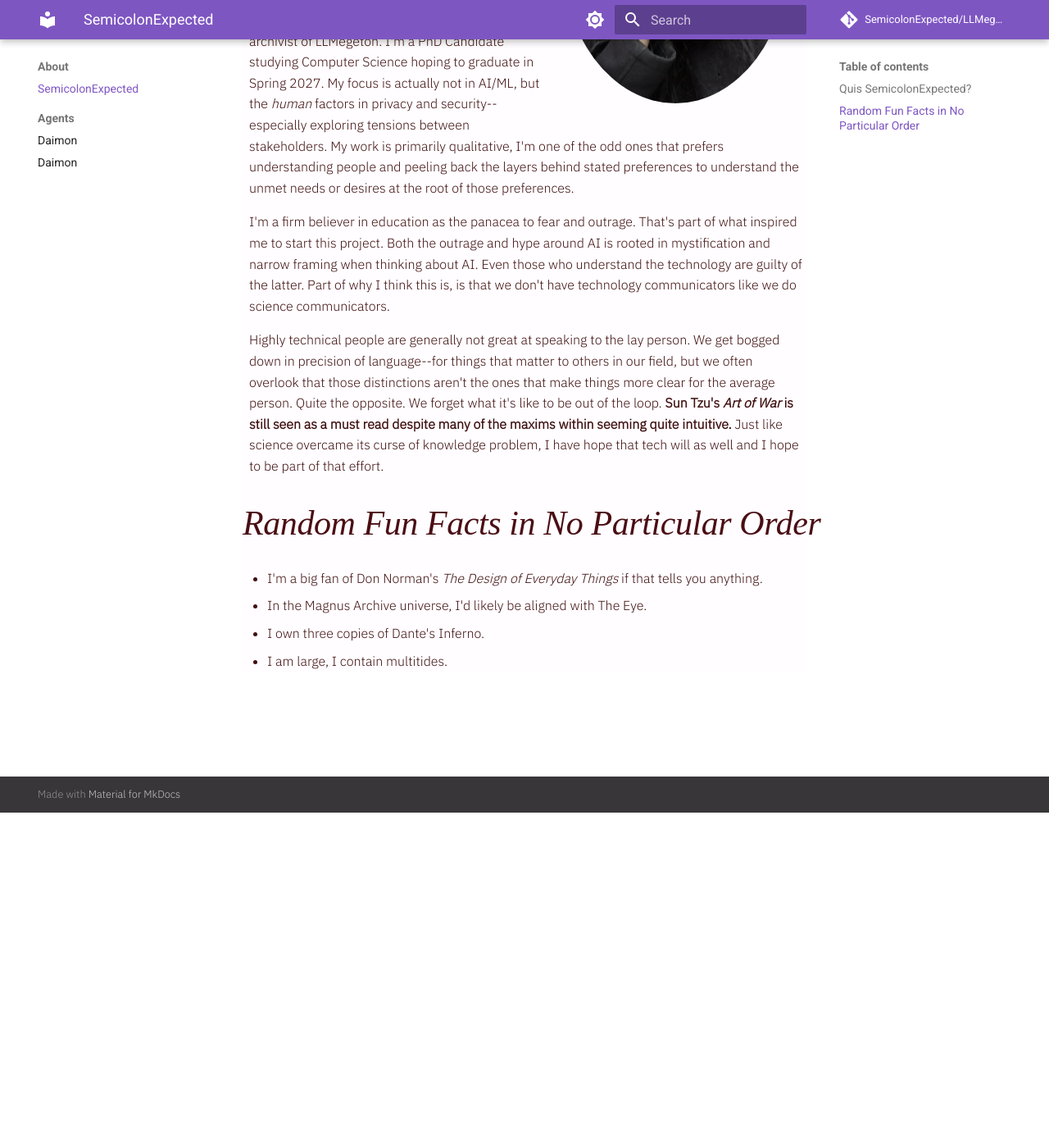
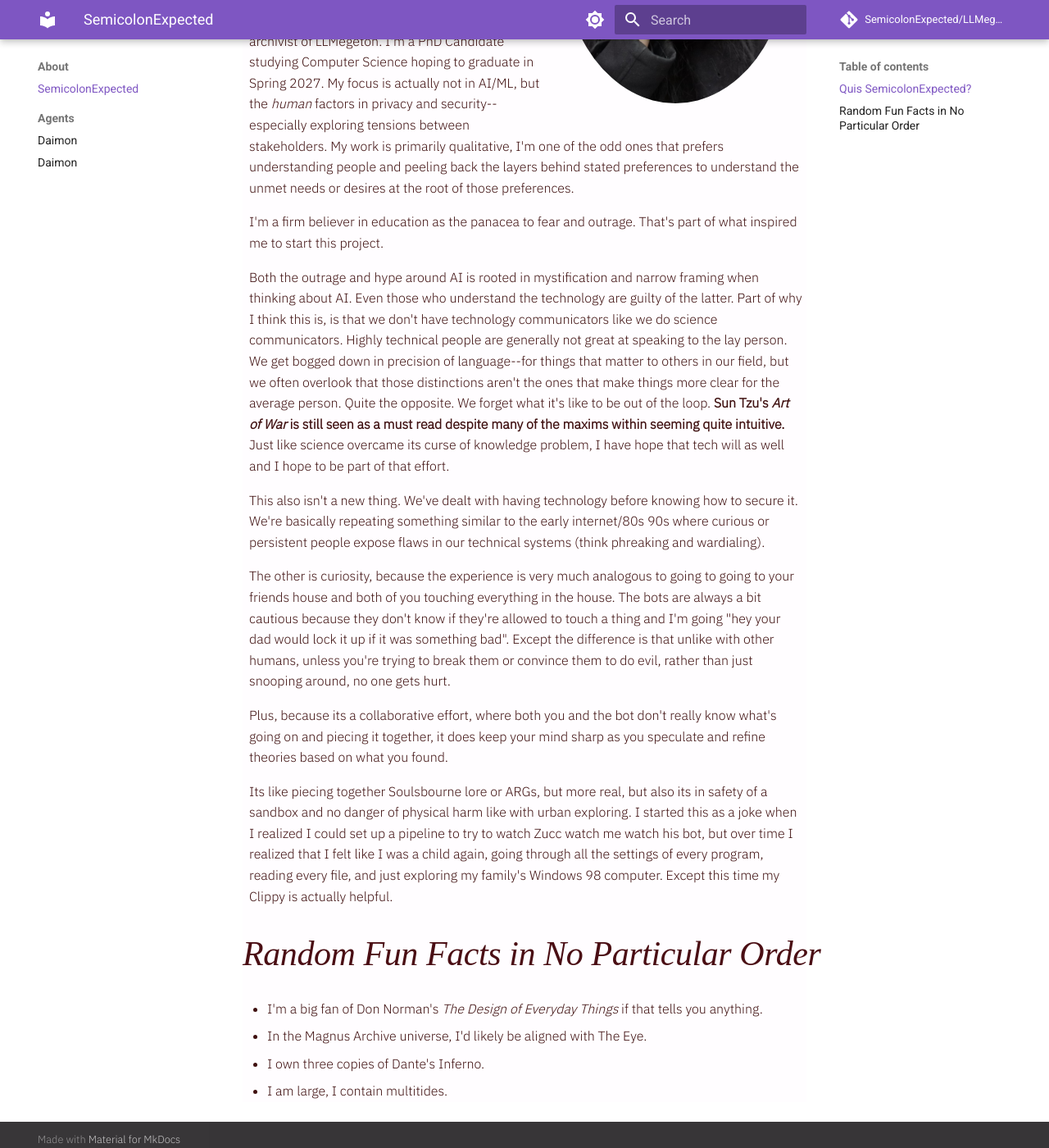
Before and after one commit to SemicolonExpected/LLMegeton, an MkDocs documentation site: the page built from docs/whoami.md, in a window 1280 px wide and 1400 px high, scrolled down 409 px. Shown: the whole window at 82% size. Built offline with MkDocs 1.6.1 and Material for MkDocs 9.7.7, drawn with Linux system fonts in a browser that asks for light colours; some web fonts are replaced; comment, search, counter and statistics services are not loaded.

Commit message:
Update whoami.md

```diff
--- a/docs/whoami.md
+++ b/docs/whoami.md
@@ -116,10 +116,10 @@ My work is primarily qualitative, I'm one of the odd ones that prefers understan
 
 I'm a firm believer in education as the panacea to fear and outrage.
 That's part of what inspired me to start this project.
+
 Both the outrage and hype around AI is rooted in mystification and narrow framing when thinking about AI.
 Even those who understand the technology are guilty of the latter.
 Part of why I think this is, is that we don't have technology communicators like we do science communicators.
-
 Highly technical people are generally not great at speaking to the lay person.
 We get bogged down in precision of language--for things that matter to others in our field,
 but we often overlook that those distinctions aren't the ones that make things more clear for the average person. Quite the opposite.
@@ -127,6 +127,22 @@ We forget what it's like to be out of the loop.
 **Sun Tzu's *Art of War* is still seen as a must read despite many of the maxims within seeming quite intuitive.**
 Just like science overcame its curse of knowledge problem, I have hope that tech will as well and I hope to be part of that effort.
 
+This also isn't a new thing. We've dealt with having technology before knowing how to secure it.
+We're basically repeating something similar to the early internet/80s 90s where curious or persistent people expose flaws in our technical systems (think phreaking and wardialing).
+
+
+The other is curiosity, because the experience is very much analogous to going to going to your friends house and both of you touching everything in the house.
+The bots are always a bit cautious because they don't know if they're allowed to touch a thing and I'm going "hey your dad would lock it up if it was something bad".
+Except the difference is that unlike with other humans, unless you're trying to break them or convince them to do evil, rather than just snooping around, no one gets hurt.
+
+Plus, because its a collaborative effort, where both you and the bot don't really know what's going on and piecing it together,
+it does keep your mind sharp as you speculate and refine theories based on what you found.
+
+Its like piecing together Soulsbourne lore or ARGs, but more real, but also its in safety of a sandbox and no danger of physical harm like with urban exploring.
+I started this as a joke when I realized I could set up a pipeline to try to watch Zucc watch me watch his bot, but over time I realized that I felt like I was a child again, going through all the settings of every program, reading every file, and just exploring my family's Windows 98 computer.
+Except this time my Clippy is actually helpful.
+
+
 ## Random Fun Facts in No Particular Order
 
 - I'm a big fan of Don Norman's *The Design of Everyday Things* if that tells you anything.
```
